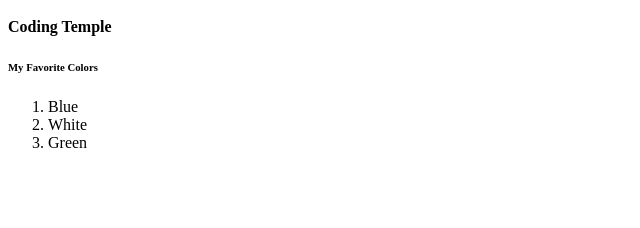
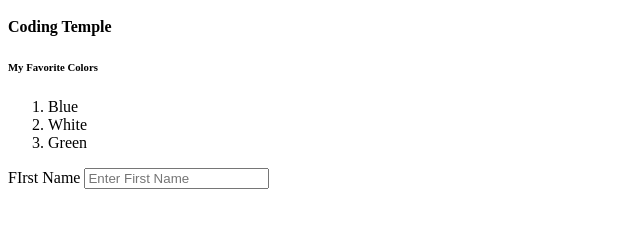
Before and after one commit to Shaolin94/Startup, a plain HTML site: page index.html in a window 1280 px wide. Shown: the part 110-338 px from the top of the page, without its empty margins (0-640 px from the left). Drawn offline with Linux system fonts and the light colour scheme.

Commit message:
index.html

```diff
--- a/index.html
+++ b/index.html
@@ -15,5 +15,11 @@
         <li>White</li>
         <li>Green</li>
     </ol>
+
+    <form action="">
+        <label for="First Name">FIrst Name </label>
+        <input type="text" name="Firstname" placeholder="Enter First Name">
+
+    </form>
 </body>
 </html>
```
